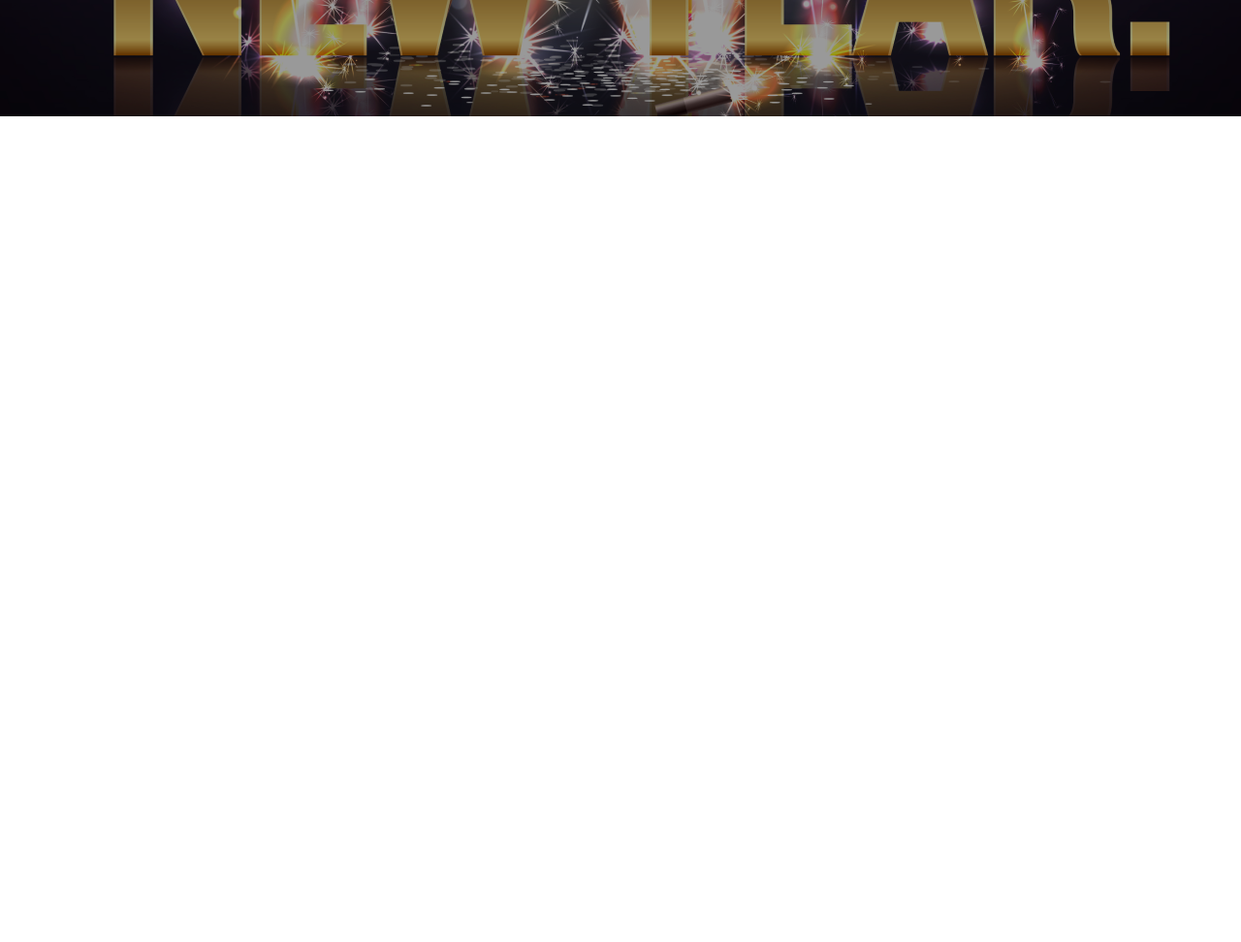
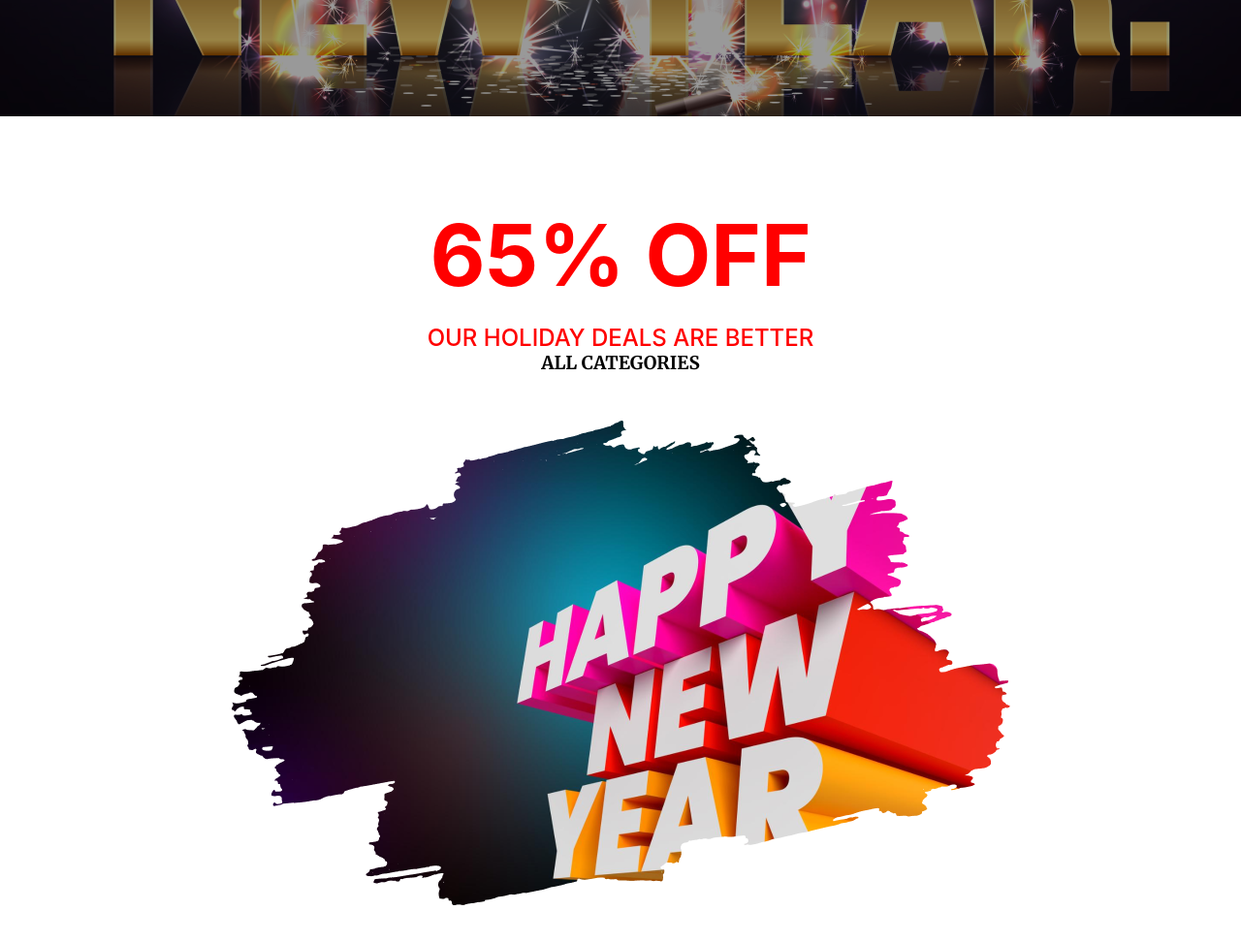
Before and after one commit to NishatRealm/happy-new-year, a plain HTML site: page index.html in a window 1280 px wide. Shown: the part 500-1472 px from the top of the page at 97% size. Before the commit the page ends 800 px from the top, so only its background shows below. Drawn offline with Linux system fonts and the light colour scheme.

Commit message:
added offer

```diff
--- a/index.html
+++ b/index.html
@@ -15,6 +15,17 @@
    </header>
    <main>
     <!-- 65% section starts here -->
+     <section class="offer-container">
+        <div class="offer-content">
+            <h1>65% OFF</h1>
+            <p>OUR HOLIDAY DEALS ARE BETTER</p>
+            <h3>ALL CATEGORIES </h3>
+        </div>
+       <div class="img-container">
+        <img src="images/new-year-pic.png" alt="" srcset="">
+       </div>
+     </section>
+    <!-- 65% section ends here -->
 
    </main>
    <footer></footer>
--- a/style.css
+++ b/style.css
@@ -21,9 +21,7 @@ body{
     background-repeat: no-repeat;
     background-size: cover;
     background-blend-mode: overlay;
-
-
-}
+ }
 .banner-content {
 
    display: flex;
@@ -46,3 +44,43 @@ body{
     text-align: center;
 
 }
+/* 65% offer section start here */
+.offer-container {
+
+    width: 802.9px;
+    height: 806px;
+    margin: 0 auto;
+    margin-top: 90px;
+
+}
+.offer-content{
+    display: flex;
+    flex-direction: column;
+    justify-content: center;
+    align-items: center;
+}
+.offer-content h1{
+    color: rgb(255, 0, 0);
+    font-family: Inter;
+    font-size: 88px;
+    font-weight: 700;
+}
+.offer-content p{
+    color: rgb(255, 0, 0);
+    font-family: Inter;
+    font-size: 24px;
+    font-weight: 500;
+    margin-top: 18px;
+}
+.banner-content h3{
+    color: rgb(7, 2, 17);
+    font-family: Inter;
+    font-size: 48px;
+    font-weight: 700;
+
+}
+.img-container {
+        width: 802.9px;
+        height: 500px;
+        margin-top: 48px;
+}
```
Also changed, not shown: images/new-year-pic.png (renamed from images/New Year Photo.png).
